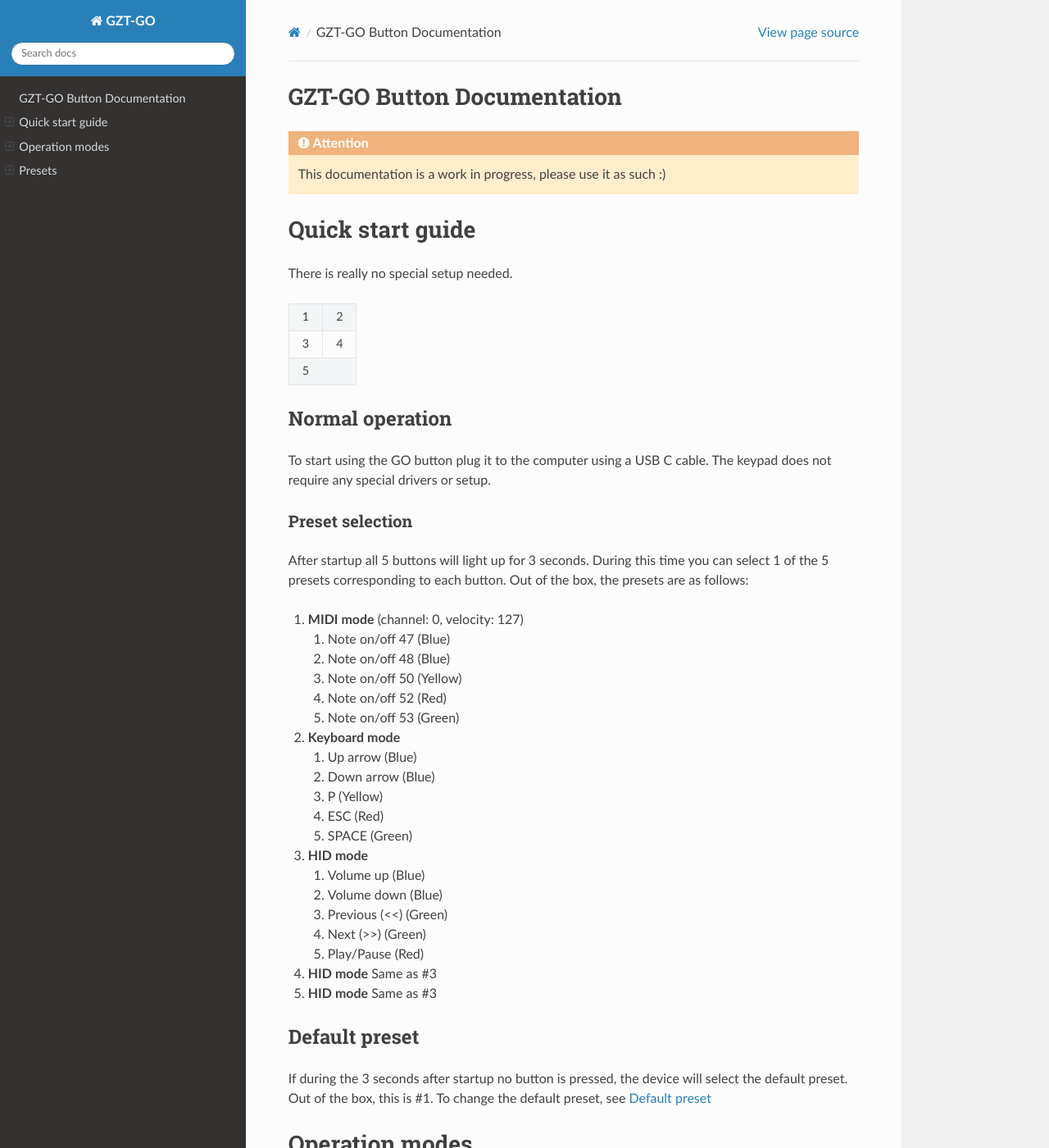
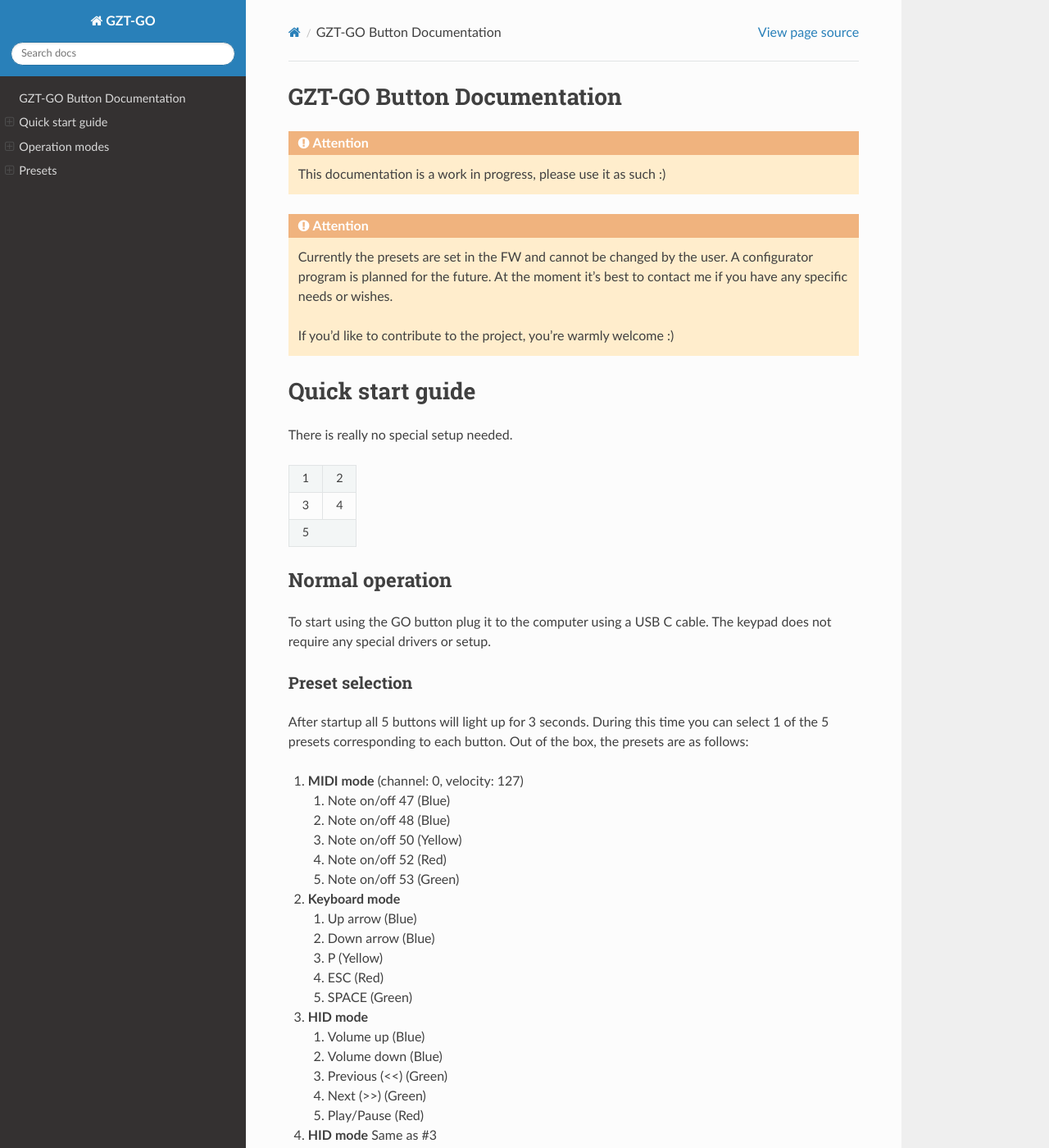
Before and after one commit to gztproject/GO-button, a Sphinx documentation site: the page built from docs/index.rst, in a window 1280 px wide and 1400 px high. Shown: the whole window at 82% size. Built offline with Sphinx 7.4.7 and the Read the Docs theme 2.0.0, drawn with Linux system fonts in a browser that asks for light colours; some of the changed text lies outside the part shown.

Commit message:
Disclaimer

```diff
--- a/docs/index.rst
+++ b/docs/index.rst
@@ -6,7 +6,14 @@
 GZT-GO Button Documentation
 ==================================
 
-.. attention:: This documentation is a work in progress, please use it as such :)
+.. attention::
+   This documentation is a work in progress, please use it as such :)
+
+.. attention::
+   Currently the presets are set in the FW and cannot be changed by the user. A configurator program is planned for the future.
+   At the moment it's best to contact me if you have any specific needs or wishes.
+
+   If you'd like to contribute to the project, you're warmly welcome :)
 
 .. toctree::
    :maxdepth: 2
@@ -98,7 +105,7 @@
 ---------------------
 Simulates special keys, such as multimedia control or application shortcut keys.
 
-The list of all supported codes is available in the `library repository <https://github.com/NicoHood/HID/blob/master/src/HID-APIs/ConsumerAPI.h>`_
+The list of all supported codes is available in the `library repository <https://github.com/NicoHood/HID/blob/master/src/HID-APIs/ConsumerAPI.h>`_.
 
 Presets
 =================
```
Also changed, not shown: other parts of docs/index.rst (+1 -1 lines).
